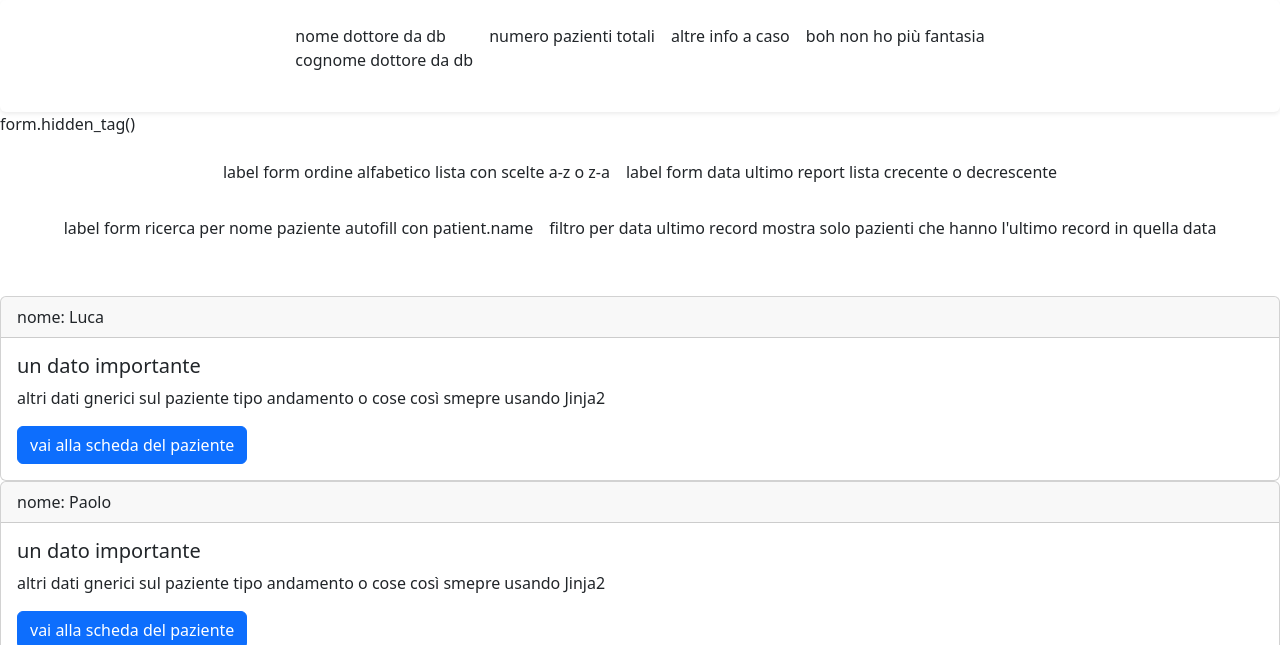
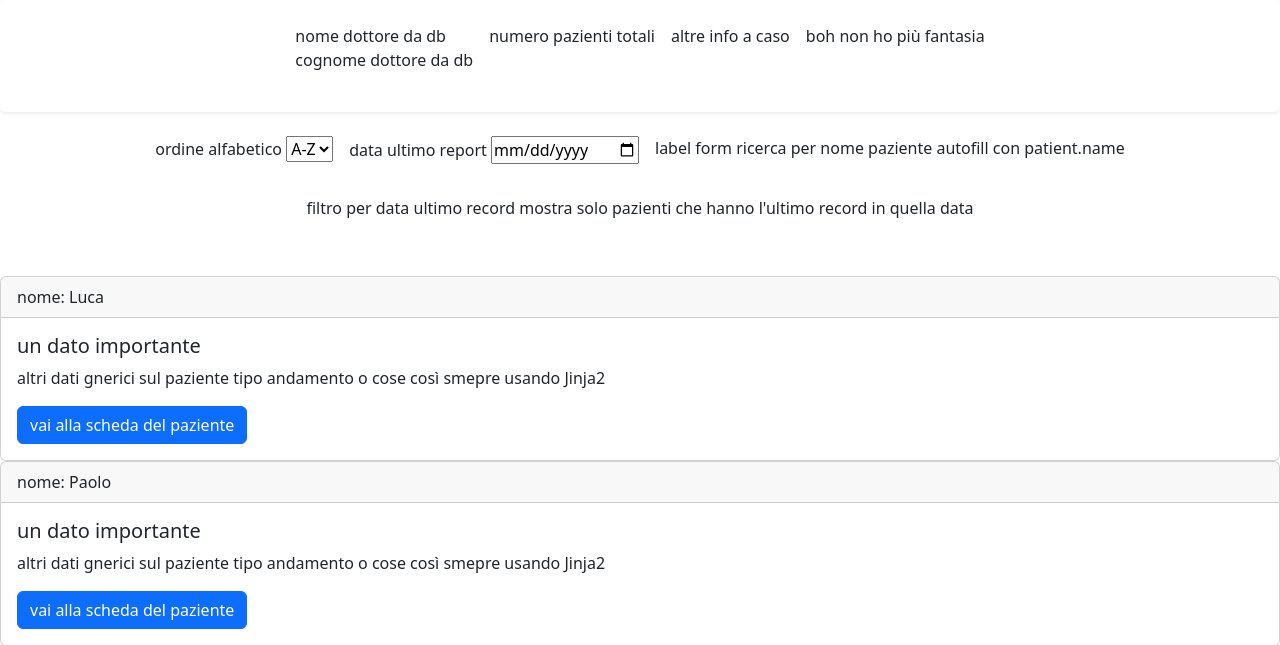
Before and after one commit to Lasagnanator/mmmHealth-webapp, a Flask app: page /index in a window 1280 px wide. Shown: the part 96-741 px from the top of the page. Run offline with Flask 3, Linux system fonts and the light colour scheme; some libraries are stand-ins or nearby versions.

Commit message:
aggiunta form

```diff
--- a/app/forms.py
+++ b/app/forms.py
@@ -22,12 +22,11 @@ TODO: un solo account per numero di telefono
 class RegistrationForm(FlaskForm):
     name = StringField('Name', validators=[DataRequired()])
     lastname = StringField('Lastname', validators=[DataRequired()])
-
     phoneNumber = PhoneNumberField('Phone Number', validators=[DataRequired()]) #campo numero di telefono
     submit = SubmitField('Register')
 
 #TODO:creare altri form per filtrare risultati qua sotto
 
-class patientFilters(FlaskForm):
-    date = DateField('data ultimo report', datetime.now(), format='%d-%m-%Y') #come si fa a scegliere da un calendario?
-    alfabetico = SelectField
+class PatientFilters(FlaskForm):
+    date = DateField('data ultimo report', format='%d-%m-%Y') #come si fa a scegliere da un calendario?
+    alfabetico = SelectField('ordine alfabetico', choices=[('crescente', 'A-Z'), ('decrescente','Z-A')])
--- a/app/routes.py
+++ b/app/routes.py
@@ -1,6 +1,6 @@
 from flask import render_template, flash, redirect, url_for
 from app import app
-from app.forms import LoginForm, RegistrationForm
+from app.forms import LoginForm, PatientFilters, RegistrationForm
 
 @app.route('/')
 @app.route('/login', methods=['GET', 'POST'])
@@ -28,7 +28,14 @@ def index():
     #inviare la lista di pazienti con dati di base
     #TODO: controllare perché non mette i nomi ripetuti e nell'ordine che vuole (tipo se ci sono 2 record Luca non li mette)
     patients = {'Giovanni','Giorgio', 'pier', 'Paolo', 'Luca','MariaGiuseppa', 'paolina'}
-    return render_template('index.html', title='profilo doc', patients = patients)
+    form = PatientFilters()
+    return render_template('index.html', title='profilo doc', patients = patients, form = form)
+    '''
+    if form.validate_on_submit():
+        flash ('filter patiets by {}'.format(form.alfabetico.data))  #aggiungere order by name alla query
+        return render_template('index.html', title='profilo doc', patients = patients, form = form)
+    '''
+
 
 
 @app.route('/homePz', methods=['GET', 'POST'])
--- a/app/templates/index.html
+++ b/app/templates/index.html
@@ -10,16 +10,16 @@ VEDE LISTA DEI SUOI PAZIENTI CON QUALCHE DATO BASE (TIPO NOMI E ULTIMO REPORT)
 <div>
   <!--form per filtrare i pazienti-->
   <form action="" method="post" nonvalidate>
-    form.hidden_tag()
+
   <ul class="nav justify-content-center p-3">
     <li class="nav-item  p-2">
-      <p> label form ordine alfabetico
-         lista con scelte a-z o z-a
+      <p> {{ form.alfabetico.label }}
+         {{ form.alfabetico() }}
       </p>
     </li>
     <li class="nav-item p-2">
-      <p> label form data ultimo report
-         lista crecente o decrescente
+      <p> {{ form.date.label }}
+         {{ form.date() }}
       </p>
     </li>
     <li class="nav-item p-2">
```
